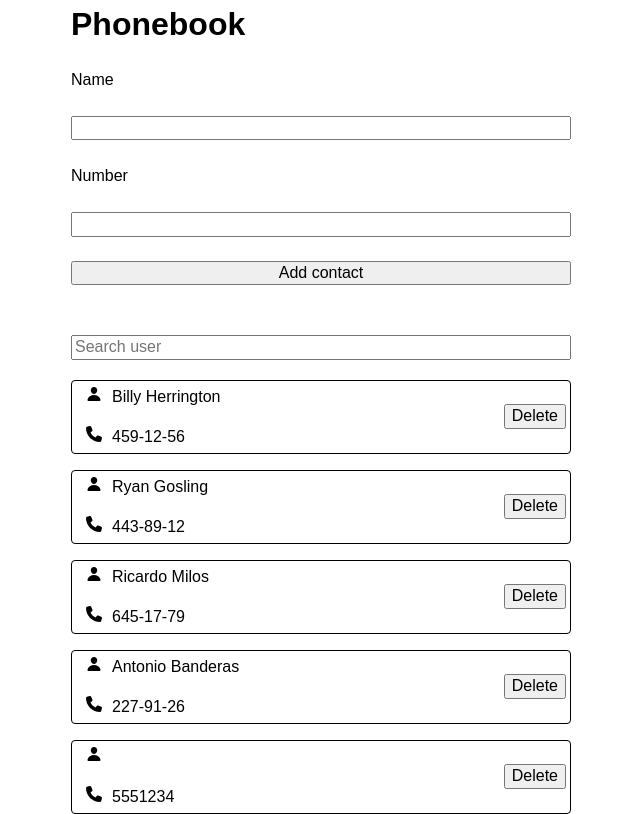
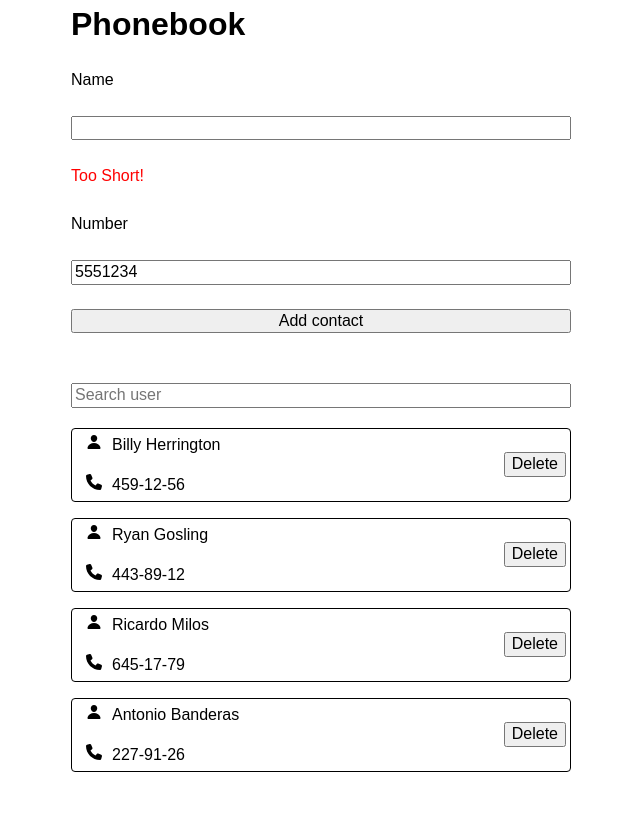
Before and after one commit to olehsolonin/goit-react-hw-03, a React (Vite) app: page / in a window 1280 px wide. Both pictures are taken after typing "5551234" into the empty fields and a click on the button "Add contact". Shown: the whole page, without its empty margins (319-959 px from the left). Built offline with nearby package versions, Linux system fonts and the light colour scheme.

Commit message:
hw3-mb-good

```diff
--- a/src/components/App/App.jsx
+++ b/src/components/App/App.jsx
@@ -2,7 +2,6 @@ import { useState, useEffect } from 'react';
 import { useId } from 'react';
 import { Formik, Form, Field } from 'formik';
 import clsx from 'clsx';
-import * as Yup from 'yup';
 import ContactForm from '../ContactForm/ContactForm';
 import SearchBox from '../SearchBox/SearchBox';
 import ContactList from '../ContactList/ContactList';
@@ -16,7 +15,22 @@ export default function App() {
     { id: 'id-4', name: 'Antonio Banderas', number: '227-91-26' },
   ];
 
-  const [tasks, setTasks] = useState(initialTasks);
+  const [tasks, setTasks] = useState(() => {
+    const savedData = localStorage.getItem('getData');
+    try {
+      const parsedData = JSON.parse(savedData);
+      console.log('Парсінг даних з localStorage:', parsedData);
+      return Array.isArray(parsedData) ? parsedData : initialTasks;
+    } catch (e) {
+      console.error('Помилка парсінгу даних з localStorage', e);
+      return initialTasks;
+    }
+  });
+
+  useEffect(() => {
+    console.log('Збережені дані в localStorage:', tasks);
+    localStorage.setItem('getData', JSON.stringify(tasks));
+  }, [tasks]);
 
   const [filter, setFilter] = useState('');
 
--- a/src/components/ContactForm/ContactForm.jsx
+++ b/src/components/ContactForm/ContactForm.jsx
@@ -1,6 +1,19 @@
-import { Formik, Form, Field } from 'formik';
+import { Formik, Form, Field, ErrorMessage } from 'formik';
 import css from './ContactForm.module.css';
+import * as Yup from 'yup';
 import { number } from 'yup';
+import { useId } from 'react';
+
+const FeedbackSchema = Yup.object().shape({
+  name: Yup.string()
+    .min(2, 'Too Short!')
+    .max(50, 'Too Long!')
+    .required('Required'),
+  number: Yup.string()
+    .min(3, 'Too short')
+    .max(50, 'Too long')
+    .required('Required'),
+});
 
 export default function ContactForm({ onAdd }) {
   const handleSubmit = (values, actions) => {
@@ -14,13 +27,22 @@ export default function ContactForm({ onAdd }) {
     actions.resetForm();
   };
 
+  const nameId = useId();
+  const passwordId = useId();
+
   return (
-    <Formik initialValues={{ name: ' ', number: '' }} onSubmit={handleSubmit}>
+    <Formik
+      initialValues={{ name: ' ', number: '' }}
+      onSubmit={handleSubmit}
+      validationSchema={FeedbackSchema}
+    >
       <Form className={css.container}>
-        <label htmlFor="name">Name</label>
-        <Field type="text" name="name" />
-        <label htmlFor="username">Number</label>
-        <Field type="tel" name="number" />
+        <label htmlFor={nameId}>Name</label>
+        <Field type="text" name="name" id={nameId} />
+        <ErrorMessage className={css.Error} name="name" component="span" />
+        <label htmlFor={passwordId}>Number</label>
+        <Field type="tel" name="number" id={passwordId} />
+        <ErrorMessage className={css.Error} name="number" component="span" />
         <button type="submit">Add contact</button>
       </Form>
     </Formik>
--- a/src/components/ContactForm/ContactForm.module.css
+++ b/src/components/ContactForm/ContactForm.module.css
@@ -6,3 +6,7 @@
 	margin: 0 auto;
 	margin-bottom: 50px;
 }
+
+.Error {
+	color: red;
+}
```
